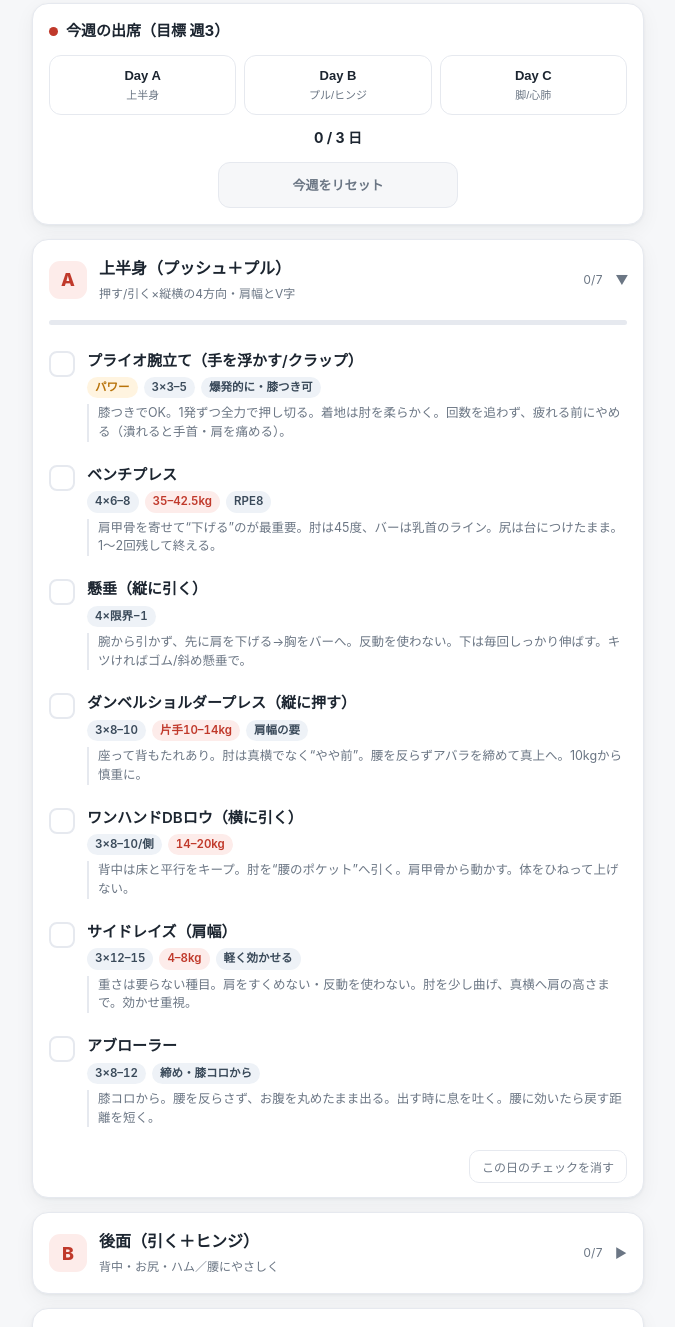
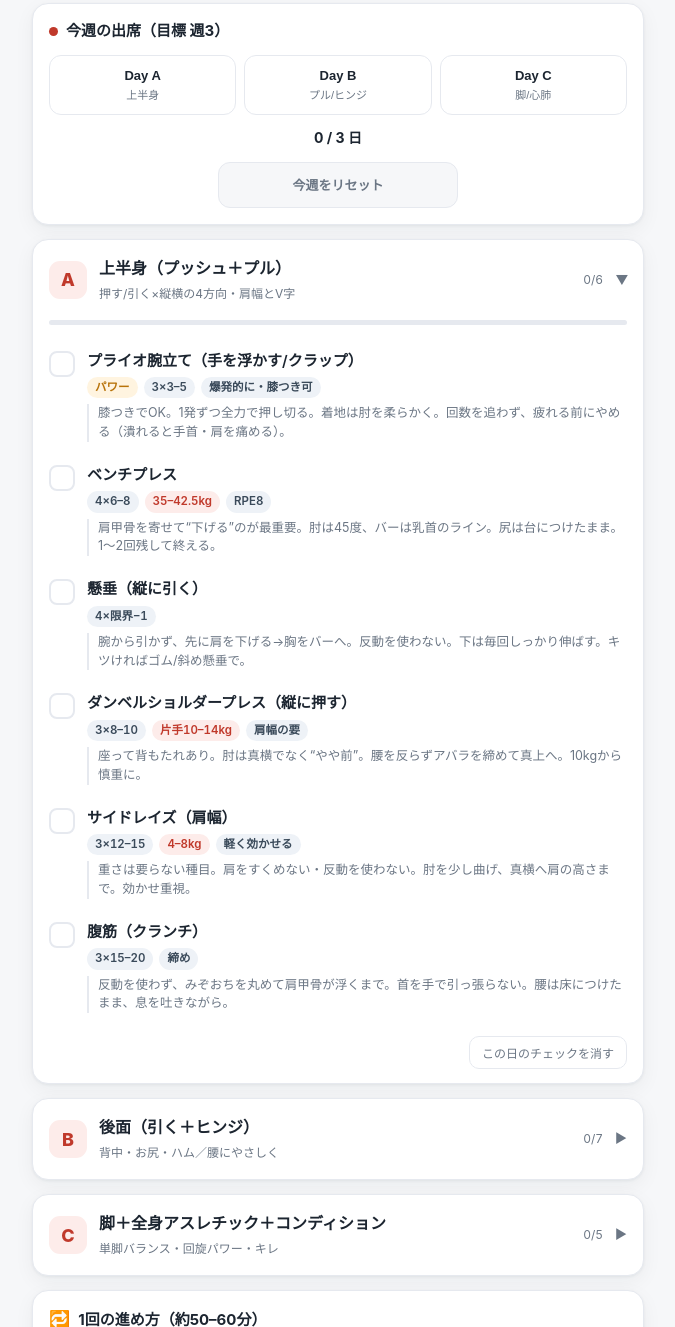
Before and after one commit to spimarthainfo-del/training-menu, a plain HTML site: page index.html in a window 1280 px wide. Shown: the part 168-1495 px from the top of the page, without its empty margins (302-977 px from the left). Drawn offline with Linux system fonts and the light colour scheme.

Commit message:
Day A: remove one-arm DB row, change ab roller to crunch

```diff
--- a/index.html
+++ b/index.html
@@ -148,7 +148,7 @@
   <summary class="acc-head">
     <span class="acc-tag">A</span>
     <span class="acc-title"><b>上半身（プッシュ＋プル）</b><span>押す/引く×縦横の4方向・肩幅とV字</span></span>
-    <span class="acc-count" data-count="A">0/7</span>
+    <span class="acc-count" data-count="A">0/6</span>
     <span class="chev">▶</span>
   </summary>
   <div class="progress"><i data-bar="A"></i></div>
@@ -157,9 +157,8 @@
     <li class="ex"><span class="cb"><svg viewBox="0 0 24 24"><polyline points="4,12 10,18 20,6"/></svg></span><div class="ex-body"><div class="ex-name">ベンチプレス</div><div class="ex-meta"><span class="badge">4×6–8</span><span class="badge w">35–42.5kg</span><span class="badge">RPE8</span></div><div class="cue">肩甲骨を寄せて“下げる”のが最重要。肘は45度、バーは乳首のライン。尻は台につけたまま。1〜2回残して終える。</div></div></li>
     <li class="ex"><span class="cb"><svg viewBox="0 0 24 24"><polyline points="4,12 10,18 20,6"/></svg></span><div class="ex-body"><div class="ex-name">懸垂（縦に引く）</div><div class="ex-meta"><span class="badge">4×限界−1</span></div><div class="cue">腕から引かず、先に肩を下げる→胸をバーへ。反動を使わない。下は毎回しっかり伸ばす。キツければゴム/斜め懸垂で。</div></div></li>
     <li class="ex"><span class="cb"><svg viewBox="0 0 24 24"><polyline points="4,12 10,18 20,6"/></svg></span><div class="ex-body"><div class="ex-name">ダンベルショルダープレス（縦に押す）</div><div class="ex-meta"><span class="badge">3×8–10</span><span class="badge w">片手10–14kg</span><span class="badge">肩幅の要</span></div><div class="cue">座って背もたれあり。肘は真横でなく“やや前”。腰を反らずアバラを締めて真上へ。10kgから慎重に。</div></div></li>
-    <li class="ex"><span class="cb"><svg viewBox="0 0 24 24"><polyline points="4,12 10,18 20,6"/></svg></span><div class="ex-body"><div class="ex-name">ワンハンドDBロウ（横に引く）</div><div class="ex-meta"><span class="badge">3×8–10/側</span><span class="badge w">14–20kg</span></div><div class="cue">背中は床と平行をキープ。肘を“腰のポケット”へ引く。肩甲骨から動かす。体をひねって上げない。</div></div></li>
     <li class="ex"><span class="cb"><svg viewBox="0 0 24 24"><polyline points="4,12 10,18 20,6"/></svg></span><div class="ex-body"><div class="ex-name">サイドレイズ（肩幅）</div><div class="ex-meta"><span class="badge">3×12–15</span><span class="badge w">4–8kg</span><span class="badge">軽く効かせる</span></div><div class="cue">重さは要らない種目。肩をすくめない・反動を使わない。肘を少し曲げ、真横へ肩の高さまで。効かせ重視。</div></div></li>
-    <li class="ex"><span class="cb"><svg viewBox="0 0 24 24"><polyline points="4,12 10,18 20,6"/></svg></span><div class="ex-body"><div class="ex-name">アブローラー</div><div class="ex-meta"><span class="badge">3×8–12</span><span class="badge">締め・膝コロから</span></div><div class="cue">膝コロから。腰を反らさず、お腹を丸めたまま出る。出す時に息を吐く。腰に効いたら戻す距離を短く。</div></div></li>
+    <li class="ex"><span class="cb"><svg viewBox="0 0 24 24"><polyline points="4,12 10,18 20,6"/></svg></span><div class="ex-body"><div class="ex-name">腹筋（クランチ）</div><div class="ex-meta"><span class="badge">3×15–20</span><span class="badge">締め</span></div><div class="cue">反動を使わず、みぞおちを丸めて肩甲骨が浮くまで。首を手で引っ張らない。腰は床につけたまま、息を吐きながら。</div></div></li>
   </ul>
   <div class="dayfoot"><button class="resetday" data-reset="A">この日のチェックを消す</button></div>
 </details>
```
